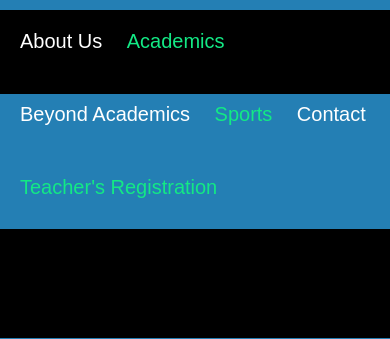
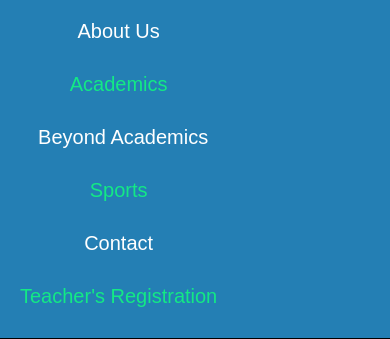
Before and after one commit to TashuNaz/holyprophetschoolmalnad, a plain HTML site: page index.html in a window 390 px wide. Shown: the top 339 px of the page. Drawn offline with Linux system fonts and the light colour scheme.

Commit message:
Update holyprophet.css
nav bar

```diff
--- a/holyprophet.css
+++ b/holyprophet.css
@@ -134,7 +134,11 @@ img{
 
 @media only screen and (max-width:600px)
 {
-    nav{
-        display: flex;
+    .header{
+        display: inline;
     }
+    nav ul li{
+        font-size:20px;
+        display:flex;
+        justify-content:space-evenly;
 }
```
